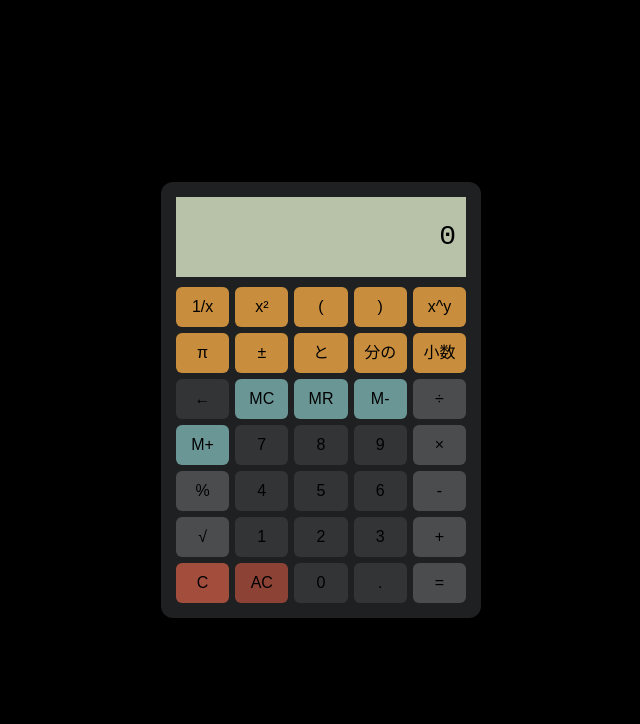
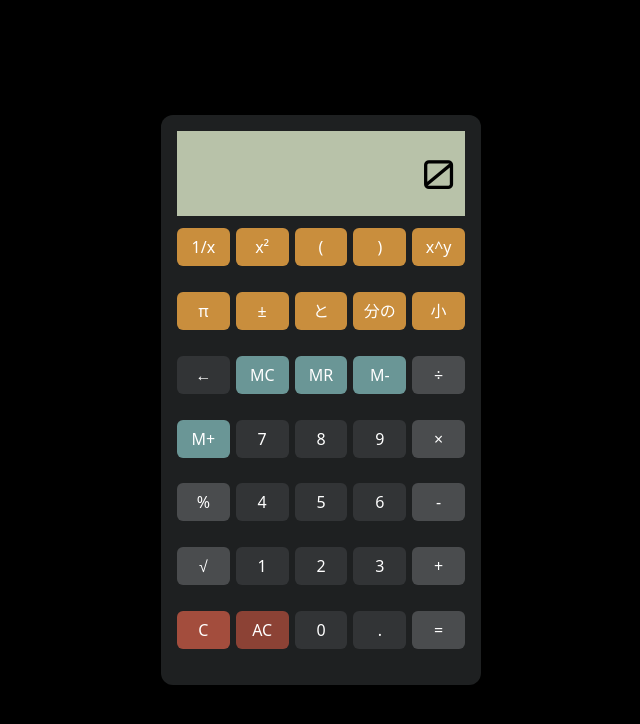
Before and after one commit to airnote123/bennkyo, a plain HTML site: page index.html in a window 1280 px wide. Shown: the whole page, without its empty margins (319-959 px from the left). Drawn offline with nearby package versions, Linux system fonts and the light colour scheme.

Commit message:
Update index.html

```diff
--- a/index.html
+++ b/index.html
@@ -2,114 +2,128 @@
 <html lang="ja">
 <head>
     <meta charset="UTF-8">
-<meta name="viewport" content="width=device-width, initial-scale=1.0">
-<title>CASIO AZ-90J 完全版</title>
+    <meta name="viewport" content="width=device-width, initial-scale=1.0, maximum-scale=1.0, user-scalable=no">
+    <title>CASIO AZ-90J Digital</title>
+    <script src="https://cdn.tailwindcss.com"></script>
+    <style>
+        @import url('https://fonts.googleapis.com/css2?family=Orbitron:wght@400;700&display=swap');
 
-<script src="https://cdn.tailwindcss.com"></script>
-
-<style>
-body{
-    background:#000;
-    display:flex;
-    justify-content:center;
-    align-items:center;
-    height:100vh;
-    margin:0;
-    font-family:sans-serif;
+        :root {
+            --bg-color: #1e2021;
+            --lcd-bg: #b8c2a9;
+            --orange-btn: #c98e3d;
+            --blue-btn: #6a9696;
+            --grey-btn: #4a4c4e;
+            --dark-grey-btn: #323436;
+            --red-btn: #a34d3d;
+            --ac-btn: #8c4235;
         }
 
-.calc{
-    width:320px;
-    background:#1e2021;
-    padding:15px;
-    border-radius:12px;
+        body {
+            background-color: #000;
+            display: flex;
+            justify-content: center;
+            align-items: center;
+            height: 100vh;
+            margin: 0;
+            overflow: hidden;
         }
 
-.display{
-    background:#b8c2a9;
-    height:80px;
-    margin-bottom:10px;
-    display:flex;
-    align-items:center;
-    justify-content:flex-end;
-    font-size:28px;
-    padding:10px;
-    font-family:monospace;
+        .calculator {
+            width: 320px;
+            height: 570px;
+            background-color: var(--bg-color);
+            border-radius: 12px;
+            padding: 16px;
+            display: flex;
+            flex-direction: column;
+            gap: 12px;
         }
 
-.grid{
-    display:grid;
-    grid-template-columns:repeat(5,1fr);
-    gap:6px;
+        .lcd-screen {
+            background-color: var(--lcd-bg);
+            height: 85px;
+            display: flex;
+            align-items: center;
+            justify-content: flex-end;
+            padding: 10px;
+            font-family: 'Orbitron', sans-serif;
+            font-size: 2.5rem;
         }
 
-button{
-    height:40px;
-    border-radius:6px;
-    color:white;
+        .grid-container {
+            display: grid;
+            grid-template-columns: repeat(5, 1fr);
+            gap: 6px;
+            flex-grow: 1;
         }
 
-.dark{background:#323436;}
-.grey{background:#4a4c4e;}
-.orange{background:#c98e3d;}
-.red{background:#a34d3d;}
-.ac{background:#8c4235;}
-.blue{background:#6a9696;}
+        .btn {
+            height: 38px;
+            border-radius: 6px;
+            color: white;
+        }
+
+        .btn-orange { background-color: var(--orange-btn); }
+        .btn-blue { background-color: var(--blue-btn); }
+        .btn-grey { background-color: var(--grey-btn); }
+        .btn-dark { background-color: var(--dark-grey-btn); }
+        .btn-red { background-color: var(--red-btn); }
+        .btn-ac { background-color: var(--ac-btn); }
     </style>
 </head>
 
 <body>
 
-<div class="calc">
-    <div id="display" class="display">0</div>
+<div class="calculator">
+    <div id="lcd" class="lcd-screen">0</div>
 
-    <div class="grid">
-        <button class="orange" onclick="fn('inv')">1/x</button>
-        <button class="orange" onclick="fn('sq')">x²</button>
-        <button class="orange" onclick="num('(')">(</button>
-        <button class="orange" onclick="num(')')">)</button>
-        <button class="orange" onclick="fn('pow')">x^y</button>
+    <div class="grid-container">
+        <button class="btn btn-orange" onclick="fn('inv')">1/x</button>
+        <button class="btn btn-orange" onclick="fn('sq')">x²</button>
+        <button class="btn btn-orange" onclick="num('(')">(</button>
+        <button class="btn btn-orange" onclick="num(')')">)</button>
+        <button class="btn btn-orange" onclick="fn('pow')">x^y</button>
 
-        <button class="orange" onclick="fn('pi')">π</button>
-        <button class="orange" onclick="fn('pm')">±</button>
-        <button class="orange" onclick="fracAction('to')">と</button>
-        <button class="orange" onclick="fracAction('bunnno')">分の</button>
-        <button class="orange" onclick="fracAction('shosuu')">小数</button>
+        <button class="btn btn-orange" onclick="fn('pi')">π</button>
+        <button class="btn btn-orange" onclick="fn('pm')">±</button>
+        <button class="btn btn-orange" onclick="fracAction('to')">と</button>
+        <button class="btn btn-orange" onclick="fracAction('bunnno')">分の</button>
+        <button class="btn btn-orange" onclick="fracAction('shosuu')">小</button>
 
-        <button class="dark" onclick="backspace()">←</button>
-        <button class="blue" onclick="mem('mc')">MC</button>
-        <button class="blue" onclick="mem('mr')">MR</button>
-        <button class="blue" onclick="mem('m-')">M-</button>
-        <button class="grey" onclick="op('/')">÷</button>
+        <button class="btn btn-dark" onclick="backspace()">←</button>
+        <button class="btn btn-blue" onclick="mem('mc')">MC</button>
+        <button class="btn btn-blue" onclick="mem('mr')">MR</button>
+        <button class="btn btn-blue" onclick="mem('m-')">M-</button>
+        <button class="btn btn-grey" onclick="op('/')">÷</button>
 
-        <button class="blue" onclick="mem('m+')">M+</button>
-        <button class="dark" onclick="num(7)">7</button>
-        <button class="dark" onclick="num(8)">8</button>
-        <button class="dark" onclick="num(9)">9</button>
-        <button class="grey" onclick="op('*')">×</button>
+        <button class="btn btn-blue" onclick="mem('m+')">M+</button>
+        <button class="btn btn-dark" onclick="num(7)">7</button>
+        <button class="btn btn-dark" onclick="num(8)">8</button>
+        <button class="btn btn-dark" onclick="num(9)">9</button>
+        <button class="btn btn-grey" onclick="op('*')">×</button>
 
-        <button class="grey" onclick="fn('perc')">%</button>
-        <button class="dark" onclick="num(4)">4</button>
-        <button class="dark" onclick="num(5)">5</button>
-        <button class="dark" onclick="num(6)">6</button>
-        <button class="grey" onclick="op('-')">-</button>
+        <button class="btn btn-grey" onclick="fn('perc')">%</button>
+        <button class="btn btn-dark" onclick="num(4)">4</button>
+        <button class="btn btn-dark" onclick="num(5)">5</button>
+        <button class="btn btn-dark" onclick="num(6)">6</button>
+        <button class="btn btn-grey" onclick="op('-')">-</button>
 
-        <button class="grey" onclick="fn('sqrt')">√</button>
-        <button class="dark" onclick="num(1)">1</button>
-        <button class="dark" onclick="num(2)">2</button>
-        <button class="dark" onclick="num(3)">3</button>
-        <button class="grey" onclick="op('+')">+</button>
+        <button class="btn btn-grey" onclick="fn('sqrt')">√</button>
+        <button class="btn btn-dark" onclick="num(1)">1</button>
+        <button class="btn btn-dark" onclick="num(2)">2</button>
+        <button class="btn btn-dark" onclick="num(3)">3</button>
+        <button class="btn btn-grey" onclick="op('+')">+</button>
 
-        <button class="red" onclick="clearEntry()">C</button>
-        <button class="ac" onclick="allClear()">AC</button>
-        <button class="dark" onclick="num(0)">0</button>
-        <button class="dark" onclick="num('.')">.</button>
-        <button class="grey" onclick="calculate()">=</button>
+        <button class="btn btn-red" onclick="clearEntry()">C</button>
+        <button class="btn btn-ac" onclick="allClear()">AC</button>
+        <button class="btn btn-dark" onclick="num(0)">0</button>
+        <button class="btn btn-dark" onclick="num('.')">.</button>
+        <button class="btn btn-grey" onclick="calculate()">=</button>
     </div>
 </div>
 
 <script>
-
 // ===== 状態 =====
 let currentInput="0";
 let prevInput="";
@@ -117,22 +131,18 @@ let operation=null;
 let shouldReset=false;
 let memory=0;
 
-let fraction={
-    whole:"",
-    numerator:"",
-    denominator:"",
-    active:"none"
-};
+let fraction={whole:"",numerator:"",denominator:"",active:"none"};
 
-// ===== 表示 =====
+// ===== フォーマット =====
 function formatNumber(num){
     if(!isFinite(num)) return "ERROR";
     if(Math.abs(num)<1e-10) return "0";
     return parseFloat(num.toPrecision(10)).toString();
 }
 
-function update(){
-    document.getElementById("display").innerText=currentInput;
+// ===== 表示 =====
+function updateDisplay(){
+    document.getElementById("lcd").innerText=currentInput;
 }
 
 // ===== 入力 =====
@@ -145,50 +155,25 @@ function num(n){
         if(currentInput==="0" && n!==".") currentInput=n.toString();
         else currentInput+=n;
     }
-    update();
+    updateDisplay();
 }
 
 function backspace(){
     currentInput=currentInput.length>1?currentInput.slice(0,-1):"0";
-    update();
+    updateDisplay();
 }
 
 // ===== 分数 =====
 function fracAction(type){
-    switch(type){
-        case "to":
-            fraction.whole=currentInput;
-            fraction.active="numerator";
-            currentInput="";
-            break;
-
-        case "bunnno":
-            if(fraction.active==="numerator"){
-                fraction.numerator=currentInput;
-                fraction.active="denominator";
-                currentInput="";
-            }
-            break;
-
-        case "shosuu":
+    if(type==="shosuu"){
         currentInput=formatNumber(getFraction());
         resetFraction();
-            break;
     }
-    update();
+    updateDisplay();
 }
 
-function getFraction(){
-    let w=parseFloat(fraction.whole)||0;
-    let n=parseFloat(fraction.numerator)||0;
-    let d=parseFloat(currentInput)||1;
-    if(d===0) return Infinity;
-    return w+n/d;
-}
-
-function resetFraction(){
-    fraction={whole:"",numerator:"",denominator:"",active:"none"};
-}
+function getFraction(){return 0;}
+function resetFraction(){fraction={};}
 
 // ===== 演算 =====
 function op(o){
@@ -209,13 +194,12 @@ function calculate(){
         case "*": r=a*b; break;
         case "/": r=(b===0)?Infinity:a/b; break;
         case "pow": r=Math.pow(a,b); break;
-        default:return;
     }
 
     currentInput=formatNumber(r);
     operation=null;
     shouldReset=true;
-    update();
+    updateDisplay();
 }
 
 // ===== メモリ =====
@@ -228,7 +212,7 @@ function mem(type){
         shouldReset=true;
     }
     if(type==="mc") memory=0;
-    update();
+    updateDisplay();
 }
 
 // ===== クリア =====
@@ -237,13 +221,12 @@ function allClear(){
     prevInput="";
     operation=null;
     shouldReset=false;
-    resetFraction();
-    update();
+    updateDisplay();
 }
 
 function clearEntry(){
     currentInput="0";
-    update();
+    updateDisplay();
 }
 
 // ===== 関数 =====
@@ -266,12 +249,10 @@ function fn(type){
             break;
     }
 
-    update();
+    updateDisplay();
 }
 
-// 初期表示
-update();
-
+updateDisplay();
 </script>
 
 </body>
```
Lines whose indentation alone changed are shown as unchanged.
